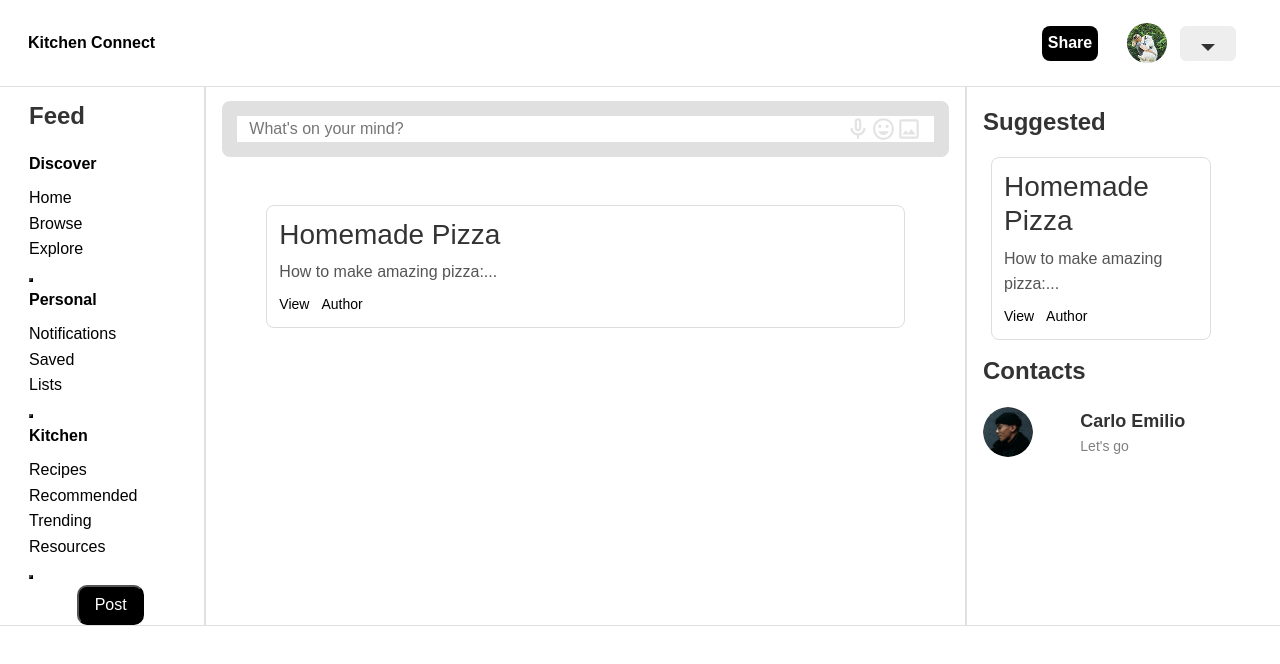
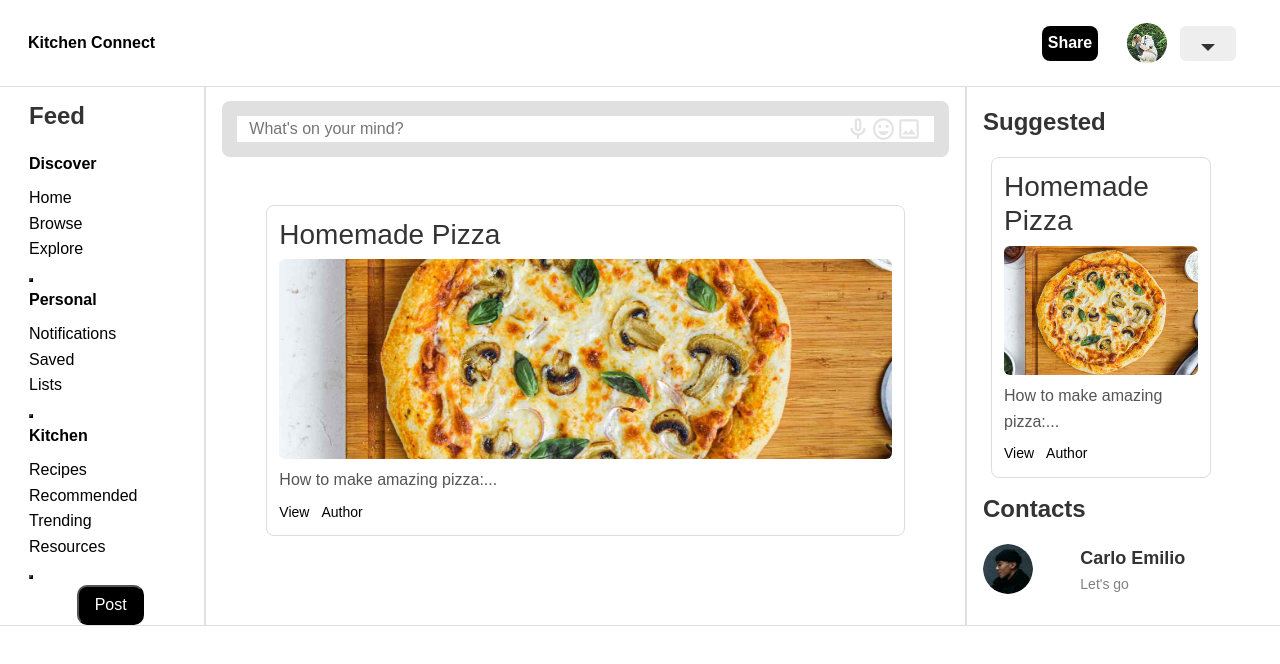
Before and after one commit to brocoli05/kitchen-connect-client, a Next.js app: page /mainpage in a window 1280 px wide. Shown: the top 664 px of the page. Built offline with nearby package versions, Linux system fonts and the light colour scheme.

Commit message:
Changed the postcard functionality of holding a photo (local sample data), when click on photo it will direct to the post page using id (cannot link to the same object at the db)

```diff
--- a/components/PostCard.jsx
+++ b/components/PostCard.jsx
@@ -1,12 +1,50 @@
 import Link from "next/link";
+import { useRouter } from "next/router";
 
 export default function PostCard({ post }) {
+  const router = useRouter();
+
+  const handleCardClick = (e) => {
+    // Check if the clicked element is a link to prevent double navigation
+    if (e.target.tagName === 'A' || e.target.closest('a')) {
+      return;
+    }
+    // Navigate to post details using the post ID
+    const postId = post.id || post._id?.$oid || post._id;
+    router.push(`/posts/${postId}`);
+  };
+
   return (
-    <div style={{border:'1px solid #ddd', borderRadius:8, padding:12, marginBottom:12}}>
+    <div
+      onClick={handleCardClick}
+      style={{
+        border:'1px solid #ddd',
+        borderRadius:8,
+        padding:12,
+        marginBottom:12,
+        cursor: 'pointer',
+        transition: 'background-color 0.2s ease',
+      }}
+      onMouseEnter={(e) => e.target.style.backgroundColor = '#f5f5f5'}
+      onMouseLeave={(e) => e.target.style.backgroundColor = 'transparent'}
+    >
       <h3 style={{margin:'0 0 8px 0'}}>{post.title}</h3>
+      {post.photo && (
+        <img
+          src={post.photo}
+          alt={post.title || "Post image"}
+          style={{
+            width: '100%',
+            maxHeight: '200px',
+            objectFit: 'cover',
+            borderRadius: '6px',
+            marginBottom: '8px'
+          }}
+        />
+      )}
       <p style={{margin:'0 0 8px 0', color:'#555'}}>{post.excerpt ?? post.content?.slice(0,100)}...</p>
       <div style={{display:'flex', gap:12, fontSize:14}}>
-        <Link href={`/posts/${post.id}`}>View</Link>
+        <Link href={`/posts/${post.id || post._id?.$oid || post._id}`}>View</Link>
         <Link href={`/users/${post.authorId}`}>Author</Link>
       </div>
     </div>
--- a/pages/posts/[postId].jsx
+++ b/pages/posts/[postId].jsx
@@ -17,7 +17,7 @@ export default function PostDetail() {
       try {
         const [meRes, pRes] = await Promise.all([
           fetch(`/api/me`),
-          fetch(`/api/posts/${postId}`)
+          fetch(`/api/posts/${postId}`),
         ]);
         const [meData, p] = await Promise.all([meRes.json(), pRes.json()]);
         if (!ignore) {
@@ -30,11 +30,15 @@ export default function PostDetail() {
         if (!ignore) setLoading(false);
       }
     })();
-    return () => { ignore = true; };
+    return () => {
+      ignore = true;
+    };
   }, [postId]);
 
-  if (loading) return <p style={{marginTop:80, marginLeft:290}}>Loading...</p>;
-  if (!post) return <p style={{marginTop:80, marginLeft:290}}>Post not found</p>;
+  if (loading)
+    return <p style={{ marginTop: 80, marginLeft: 290 }}>Loading...</p>;
+  if (!post)
+    return <p style={{ marginTop: 80, marginLeft: 290 }}>Post not found</p>;
 
   const isOwner = me?.id && post?.authorId && me.id === post.authorId;
 
@@ -46,23 +50,29 @@ export default function PostDetail() {
   };
 
   return (
-    <div style={{marginTop:80, marginLeft:290, marginRight:24}}>
-      <div style={{marginBottom:8}}>
-        <Link href={`/users/${post.authorId}`}>← {post.authorName ?? "Author"}</Link>
+    <div style={{ marginTop: 80, marginLeft: 290, marginRight: 24 }}>
+      <div style={{ marginBottom: 8 }}>
+        <Link href={`/users/${post.authorId}`}>
+          ← {post.authorName ?? "Author"}
+        </Link>
       </div>
-      <h2 style={{margin:'8px 0 16px 0'}}>{post.title}</h2>
+      <h2 style={{ margin: "8px 0 16px 0" }}>{post.title}</h2>
       {post.imageUrl && (
-        <img src={post.imageUrl} alt="" style={{maxWidth:'100%', borderRadius:8, marginBottom:12}} />
+        <img
+          src={post.imageUrl}
+          alt=""
+          style={{ maxWidth: "100%", borderRadius: 8, marginBottom: 12 }}
+        />
       )}
       <pre
         style={{
-          whiteSpace:'pre-wrap',
-          fontFamily:'inherit',
-          lineHeight:1.6,
-          background:'#fafafa',
-          border:'1px solid #eee',
-          padding:16,
-          borderRadius:8
+          whiteSpace: "pre-wrap",
+          fontFamily: "inherit",
+          lineHeight: 1.6,
+          background: "#fafafa",
+          border: "1px solid #eee",
+          padding: 16,
+          borderRadius: 8,
         }}
       >
         {post.content}
@@ -70,8 +80,8 @@ export default function PostDetail() {
 
       <PostActions isOwner={isOwner} onLike={like} onRepost={repost} />
 
-      <div style={{marginTop:16}}>
-        <Link href="/">Back to Home</Link>
+      <div style={{ marginTop: 16 }}>
+        <Link href="/mainpage">Back to Home</Link>
       </div>
     </div>
   );
--- a/utils/api.js
+++ b/utils/api.js
@@ -1,7 +1,7 @@
 import axios from "axios";
 
 const API_BASE_URL =
-  process.env.REACT_APP_API_URL || "http://localhost:5000/api";
+  process.env.REACT_APP_API_URL || "http://localhost:5050/api";
 
 const api = axios.create({
   baseURL: API_BASE_URL,
```
